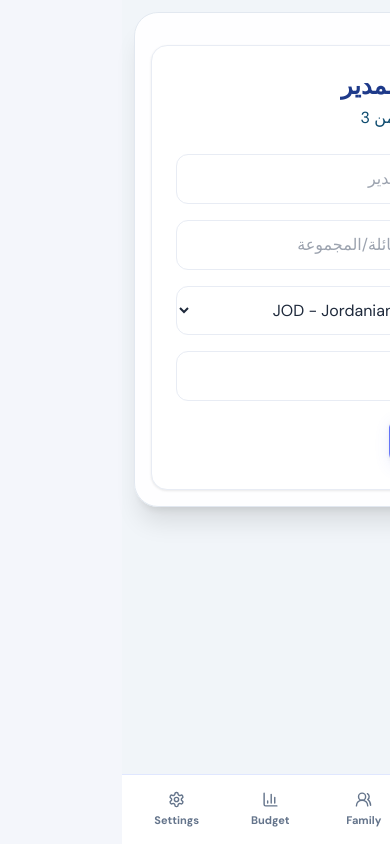
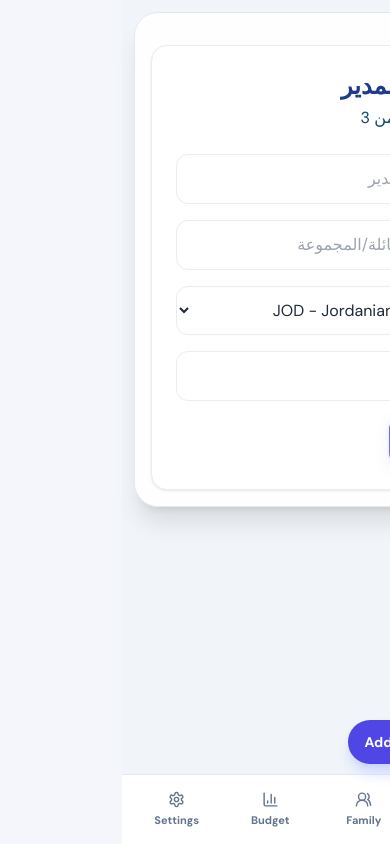
Before and after one commit to OTK-Shadi/Baytna, a Next.js app: page /admin/onboarding in a window 390 px wide. Built offline with nearby package versions, Linux system fonts and the light colour scheme.

Commit message:
Make Add Expense action obvious on mobile

```diff
--- a/components/AppShell.tsx
+++ b/components/AppShell.tsx
@@ -31,6 +31,12 @@ export default function AppShell({ children }: { children: React.ReactNode }) {
         </nav>
         {children}
       </div>
+      <Link
+        href="/expenses/new"
+        className="fixed bottom-20 right-4 z-50 flex items-center gap-2 rounded-full bg-indigo-600 px-4 py-3 text-sm font-semibold text-white shadow-lg shadow-indigo-200 transition hover:bg-indigo-500 md:hidden"
+      >
+        <PlusCircle size={18} /> Add Expense
+      </Link>
       <BottomNav />
     </main>
   );
```
